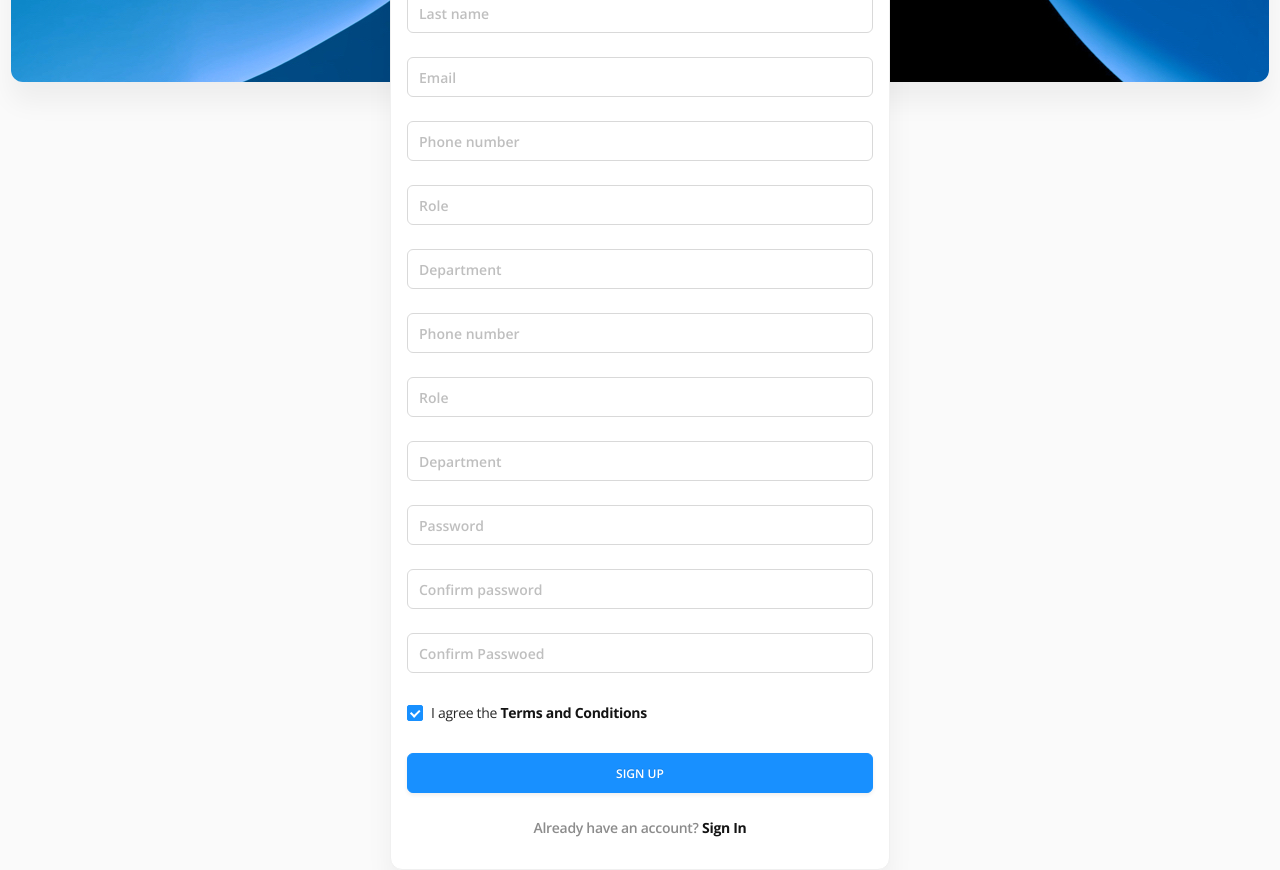
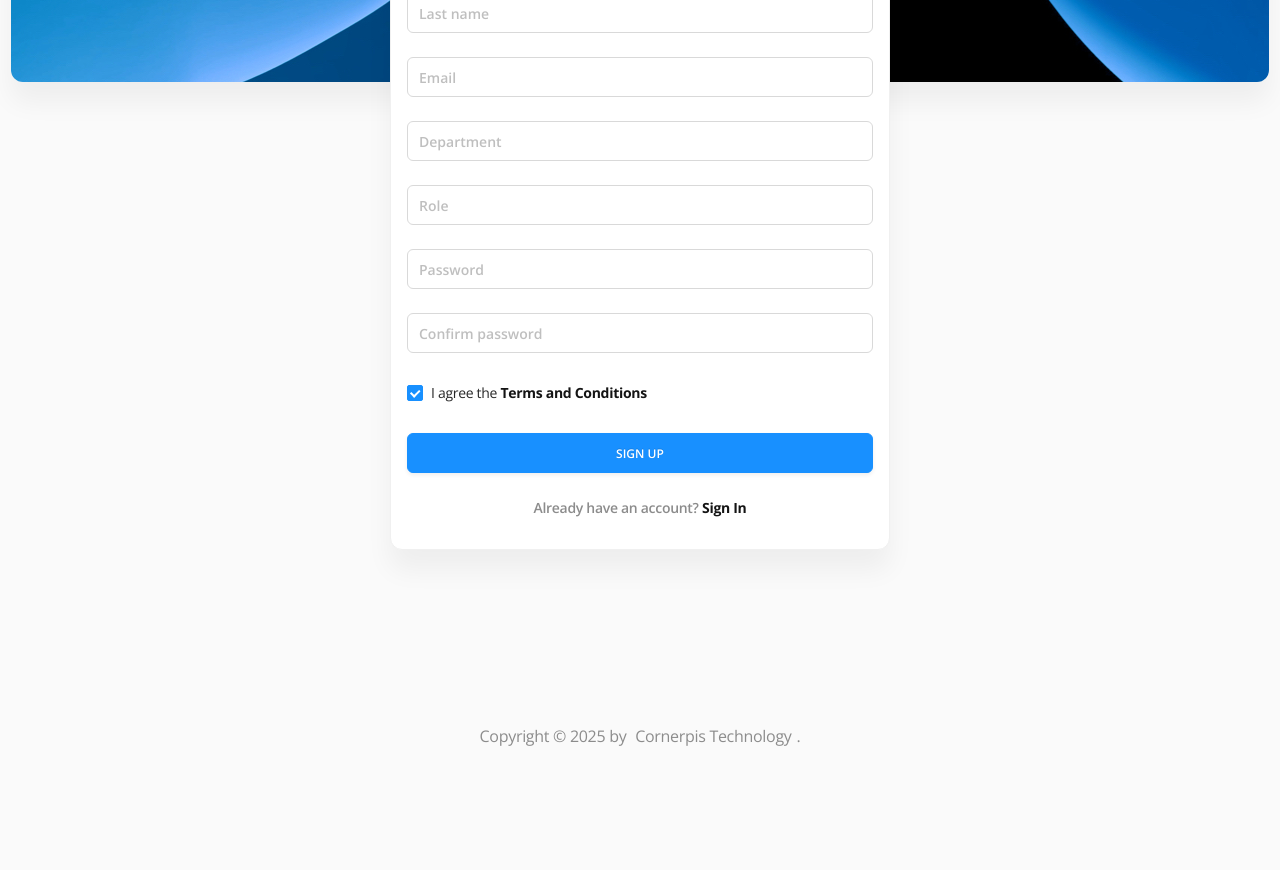
Before and after one commit to Cornerpis/agile-orbit-frontend, a React (Create React App) app: page /sign-up in a window 1280 px wide. Shown: the part 480-1350 px from the top of the page. After the commit the page ends 1281 px from the top, so only its background shows below. Built offline with nearby package versions, Linux system fonts and the light colour scheme.

Commit message:
Fix duplicate fields

```diff
--- a/src/pages/SignUp.js
+++ b/src/pages/SignUp.js
@@ -1,14 +1,4 @@
-/*!
-=========================================================
-* Muse Ant Design Dashboard - v1.0.0
-=========================================================
-* Product Page: https://www.creative-tim.com/product/muse-ant-design-dashboard
-* Copyright 2021 Creative Tim (https://www.creative-tim.com)
-* Licensed under MIT (https://github.com/creativetimofficial/muse-ant-design-dashboard/blob/main/LICENSE.md)
-* Coded by Creative Tim
-=========================================================
-* The above copyright notice and this permission notice shall be included in all copies or substantial portions of the Software.
-*/
+
 import React, { Component } from "react";
 import {
   Layout,
@@ -223,22 +213,7 @@ name="Lastname"
                 >
                   <Input placeholder="Email" />
                 </Form.Item>
-                <Form.Item
-                  name="phonenumber"
-                  rules={[
-                    { required: true, message: "Please enter your phone number" },
-                  ]}
-                >
-                  <Input placeholder="Phone number" />
-                </Form.Item>
-                <Form.Item
-                  name="role"
-                  rules={[
-                    { required: true, message: "Please enter your role" },
-                  ]}
-                >
-                  <Input placeholder="Role" />
-                </Form.Item>
+
                 <Form.Item
                   name="department"
                   rules={[
@@ -247,14 +222,7 @@ name="Lastname"
                 >
                   <Input placeholder="Department" />
                 </Form.Item>
-                <Form.Item
-                  name="Phonenumber"
-                  rules={[
-                    { required: true, message: "Please enter your phone number" },
-                  ]}
-                >
-                  <Input placeholder="Phone number" />
-                </Form.Item>
+
                 <Form.Item
                   name="Role"
                   rules={[
@@ -263,14 +231,7 @@ name="Lastname"
                 >
                   <Input placeholder="Role" />
                 </Form.Item>
-                <Form.Item
-                  name="department"
-                  rules={[
-                    { required: true, message: "Please enter your department" },
-                  ]}
-                >
-                  <Input placeholder="Department" />
-                </Form.Item>
+
                 <Form.Item
                   name="password"
                   rules={[
@@ -287,16 +248,6 @@ name="Lastname"
                 >
                   <Input placeholder="Confirm password" />
                 </Form.Item>
-                <Form.Item
-                  name="confirmpassword"
-                  rules={[
-                    { required: true, message: "Please enter your confirm password!" },
-                  ]}
-                >
-                  <Input placeholder="Confirm Passwoed" />
-                </Form.Item>
-
-
                 <Form.Item name="remember" valuePropName="checked">
                   <Checkbox>
                     I agree the{" "}
```
Also changed, not shown: src/App.js (+1 -11 lines), src/index.js (+1 -11 lines), src/pages/Billing.js (+0 -11 lines), src/pages/data.js (added, +50 -0 lines), src/pages/project-details.js (added, +29 -0 lines).
